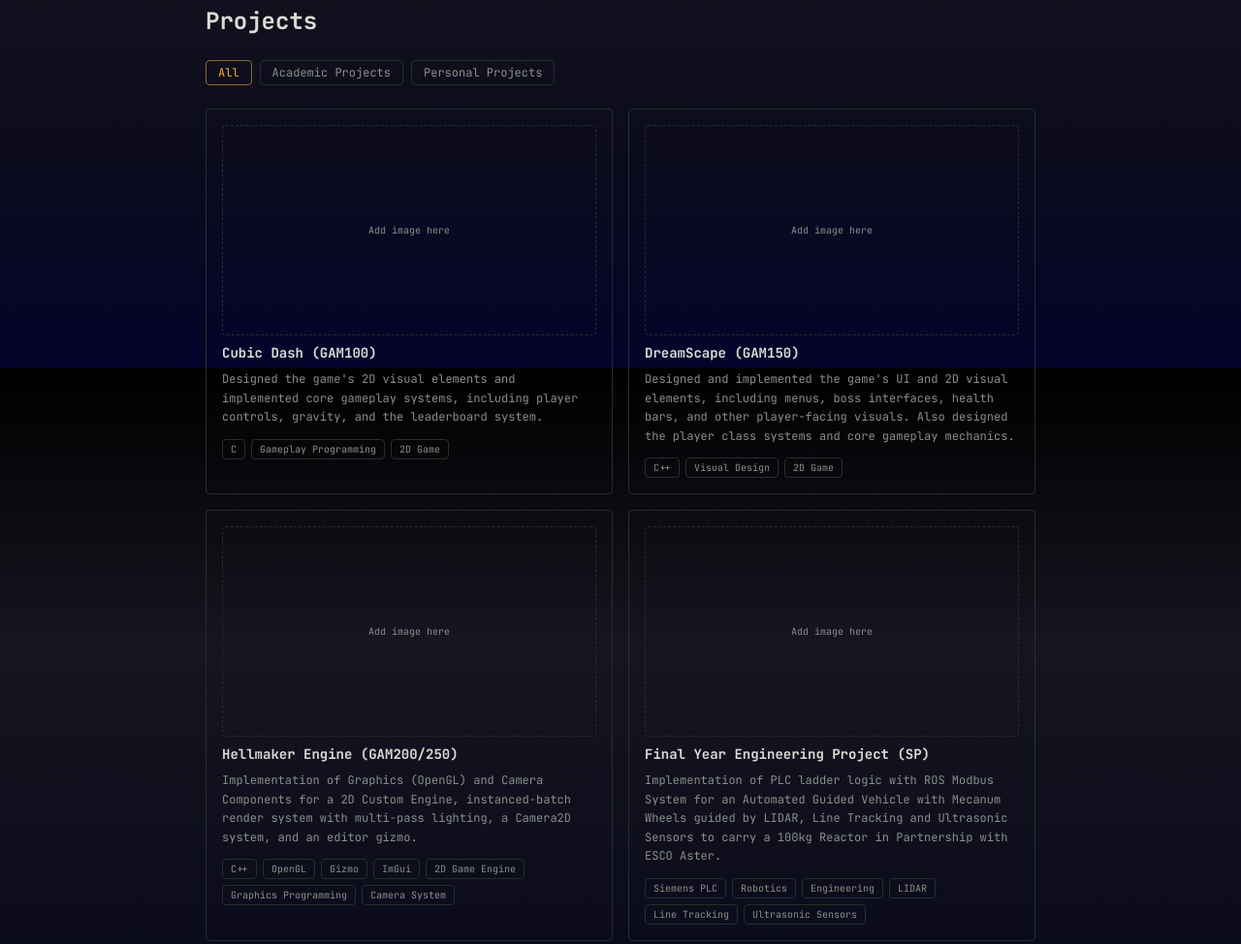
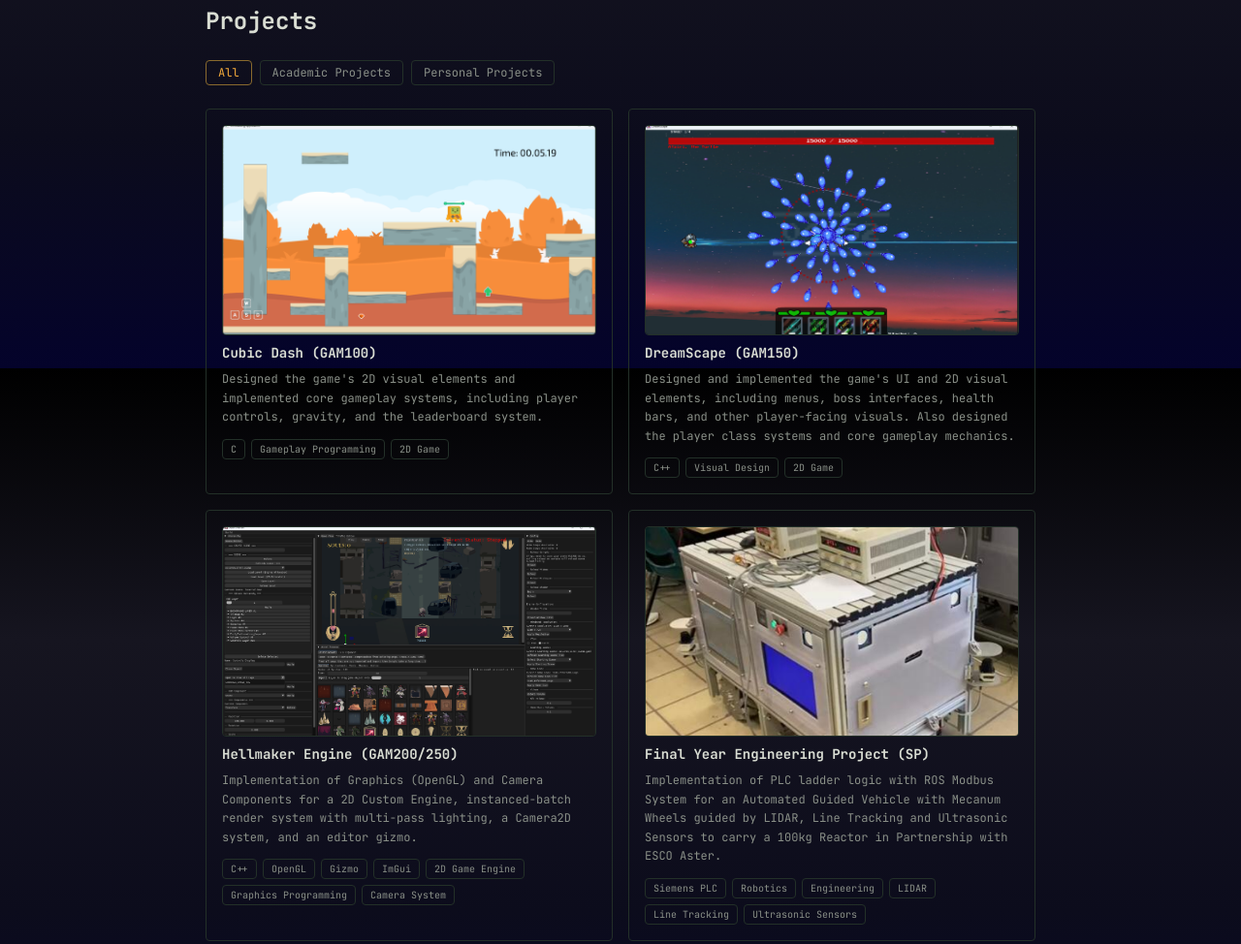
Before and after one commit to SnowPuppyy/Portfolio, a plain HTML site: page index.html in a window 1280 px wide. Shown: the part 420-1394 px from the top of the page at 97% size. Drawn offline with nearby package versions, Linux system fonts and the light colour scheme.

Commit message:
Images, Videos updates

```diff
--- a/index.html
+++ b/index.html
@@ -73,7 +73,7 @@
   <section id="about" class="space-y-6">
     <h2 class="text-2xl font-bold" style="color:var(--ink)">About Me</h2>
     <div class="grid sm:grid-cols-[1fr_2fr] gap-6 items-start">
-      <img src="https://media.licdn.com/dms/image/v2/D5603AQGAa-JO5-6lzA/profile-displayphoto-scale_200_200/B56ZqempCkHYAY-/0/1763597524382?e=1792022400&v=beta&t=A5cMEnkLQBOYiDV-JY4cIwj8JTMZoiKxDr7b-8H950g"
+      <img src="Images/uhm.png"
            alt="Alfred Lo Kai Xuan" class="w-full max-w-[220px] rounded brdr object-cover aspect-square">
       <div class="space-y-4 leading-relaxed" style="color:var(--dim)">
         <p>I'm a student at <span style="color:var(--ink)">DigiPen Institute of Technology, Singapore</span>, pursuing a <span style="color:var(--ink)">Degree in Real-Time Interactive Simulation</span>, with a focus on game engine development, AI programming, real-time rendering, and data structures.</p>
@@ -131,10 +131,10 @@
 
 <script>
 const projects = [
-  {t:"Cubic Dash (GAM100)", c:"academic", img:"", d:"Designed the game's 2D visual elements and implemented core gameplay systems, including player controls, gravity, and the leaderboard system.", long:"Add a longer write-up here.", tags:["C","Gameplay Programming", "2D Game"]},
-  {t:"DreamScape (GAM150)", c:"academic", img:"", d:"Designed and implemented the game's UI and 2D visual elements, including menus, boss interfaces, health bars, and other player-facing visuals. Also designed the player class systems and core gameplay mechanics.", long:"Add a longer write-up here.", tags:["C++", "Visual Design", "2D Game"]},
-  {t:"Hellmaker Engine (GAM200/250)", c:"academic", img:"", d:"Implementation of Graphics (OpenGL) and Camera Components for a 2D Custom Engine, instanced-batch render system with multi-pass lighting, a Camera2D system, and an editor gizmo.", long:"Add a longer write-up here.", tags:["C++", "OpenGL", "Gizmo", "ImGui", "2D Game Engine", "Graphics Programming", "Camera System"]},
-  {t:"Final Year Engineering Project (SP)", c:"academic", img:"", d:"Implementation of PLC ladder logic with ROS Modbus System for an Automated Guided Vehicle with Mecanum Wheels guided by LIDAR, Line Tracking and Ultrasonic Sensors to carry a 100kg Reactor in Partnership with ESCO Aster.", long:"Add a longer write-up here.", tags:["Siemens PLC", "Robotics", "Engineering", "LIDAR", "Line Tracking", "Ultrasonic Sensors"]},
+  {t:"Cubic Dash (GAM100)", c:"academic", img:"Images/CubicDash_1.png", d:"Designed the game's 2D visual elements and implemented core gameplay systems, including player controls, gravity, and the leaderboard system.", long:"Add a longer write-up here.", tags:["C","Gameplay Programming", "2D Game"]},
+  {t:"DreamScape (GAM150)", c:"academic", img:"Images/dreamscape_gameplay1.png", d:"Designed and implemented the game's UI and 2D visual elements, including menus, boss interfaces, health bars, and other player-facing visuals. Also designed the player class systems and core gameplay mechanics.", long:"Add a longer write-up here.", tags:["C++", "Visual Design", "2D Game"]},
+  {t:"Hellmaker Engine (GAM200/250)", c:"academic", img:"Images/death'srefrain_editor.png", d:"Implementation of Graphics (OpenGL) and Camera Components for a 2D Custom Engine, instanced-batch render system with multi-pass lighting, a Camera2D system, and an editor gizmo.", long:"Add a longer write-up here.", tags:["C++", "OpenGL", "Gizmo", "ImGui", "2D Game Engine", "Graphics Programming", "Camera System"]},
+  {t:"Final Year Engineering Project (SP)", c:"academic", img:"Images/AGV_SP.png", d:"Implementation of PLC ladder logic with ROS Modbus System for an Automated Guided Vehicle with Mecanum Wheels guided by LIDAR, Line Tracking and Ultrasonic Sensors to carry a 100kg Reactor in Partnership with ESCO Aster.", long:"Add a longer write-up here.", tags:["Siemens PLC", "Robotics", "Engineering", "LIDAR", "Line Tracking", "Ultrasonic Sensors"]},
 
 
 ];
```
Also changed, not shown: Images/AGV_SP.png (added), Images/CubicDash_1.png (added), 1 other file.
